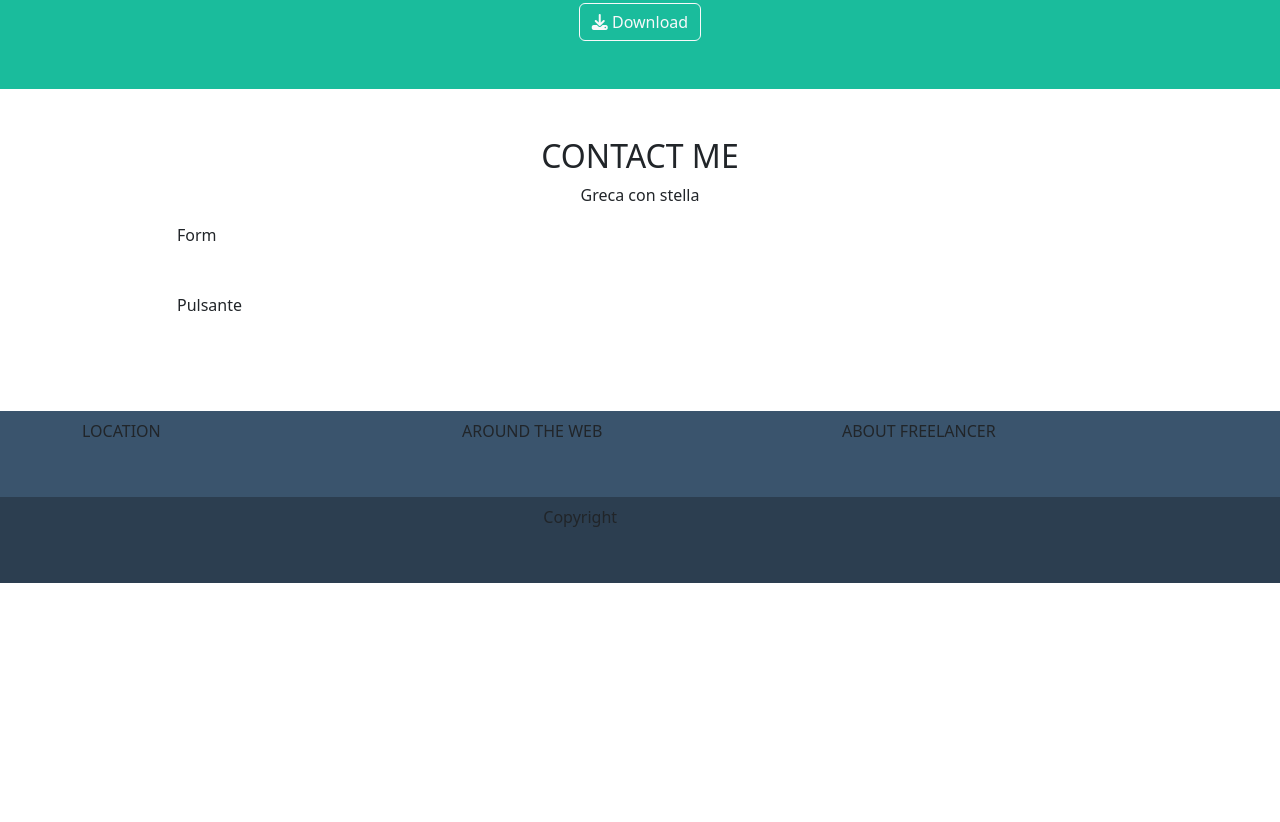
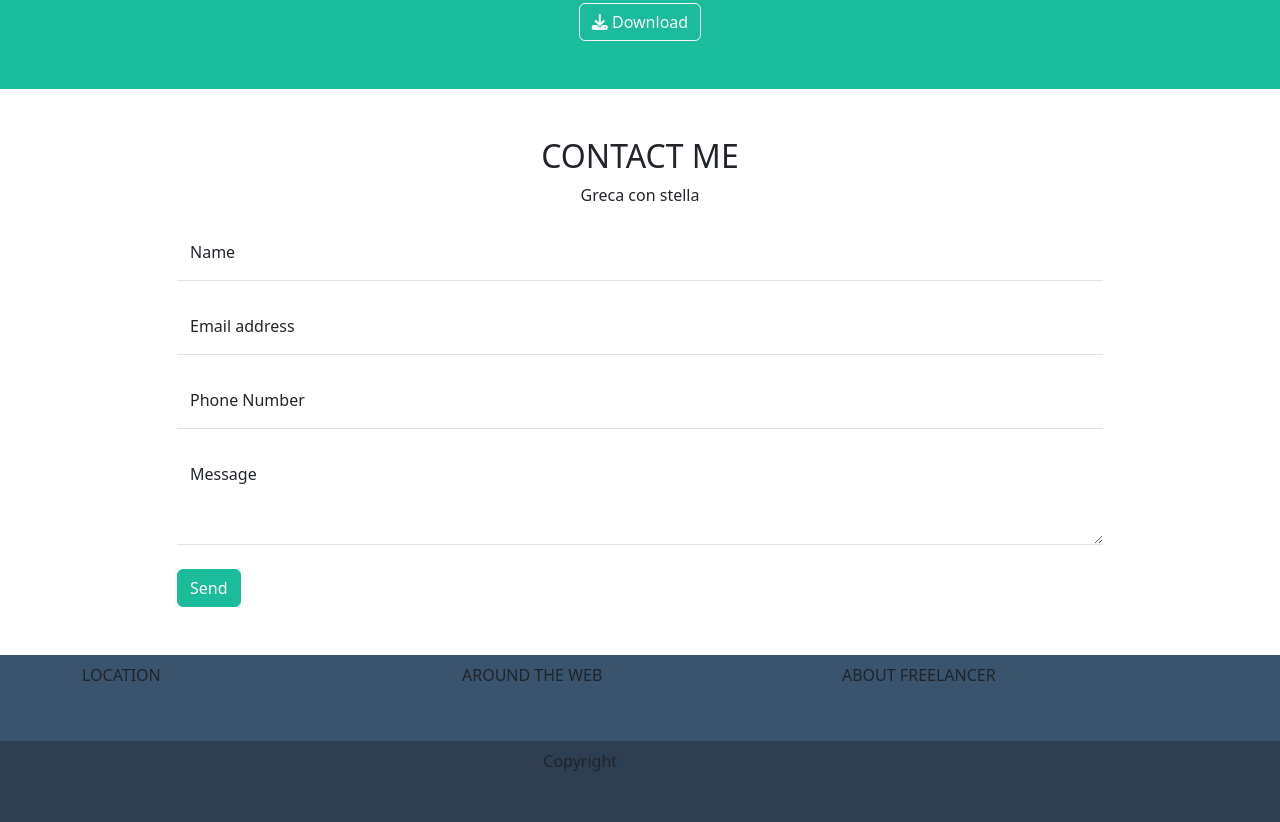
Before and after one commit to ElyPoli/html-css-bootstrap-freelancer, a plain HTML site: page index.html in a window 1280 px wide. Shown: the part 1680-2502 px from the top of the page. Before the commit the page ends 2263 px from the top, so only its background shows below. Drawn offline with nearby package versions, Linux system fonts and the light colour scheme.

Commit message:
added section contact form

```diff
--- a/css/style.css
+++ b/css/style.css
@@ -8,6 +8,9 @@
     /* Modifica colore grigio scuro */
     --bs-dark: #2c3e50;
     --bs-dark-rgb: 44, 62, 80;
+    /* Modifica colore pulsante */
+    /* --bs-btn-bg: #1abc9c;
+    --bs-btn-bg-rgb: 26, 188, 156; */
 }
 
 [class*="col-"] {
@@ -48,3 +51,21 @@ section {
     margin-bottom: 0;
     margin-top: 0;
 }
+
+/* Pulsante form di contatto */
+.my-btn-contact-form {
+    --bs-btn-color: #fff;
+    --bs-btn-bg: #1abc9c;
+    --bs-btn-border-color: #1abc9c;
+    --bs-btn-hover-color: #fff;
+    --bs-btn-hover-bg: #2ae2bd;
+    --bs-btn-hover-border-color: #2ae2bd;
+    --bs-btn-focus-shadow-rgb: 49,132,253;
+    --bs-btn-active-color: #fff;
+    --bs-btn-active-bg: #2ae2bd;
+    --bs-btn-active-border-color: #2ae2bd;
+    --bs-btn-active-shadow: inset 0 3px 5px rgba(0, 0, 0, 0.125);
+    --bs-btn-disabled-color: #fff;
+    --bs-btn-disabled-bg: #2ae2bd;
+    --bs-btn-disabled-border-color: #2ae2bd;
+}
--- a/index.html
+++ b/index.html
@@ -26,16 +26,19 @@
                 <div class="d-flex justify-content-between">
                     <p class="text-white text-uppercase fs-5 fw-bold mt-auto mb-auto">Start Bootstrap</p>
                     <!-- Menù esteso -->
-                    <div class="d-none d-md-flex">
+                    <div class="d-none d-md-flex align-items-center">
                         <ul class="my-list-group list-group-horizontal">
                             <li class="list-group-item">
-                                <a class="text-uppercase link-light link-offset-1-hover link-underline link-underline-opacity-0 link-underline-opacity-75-hover" href="#">Portfolio</a>
+                                <a class="text-uppercase link-light link-offset-1-hover link-underline link-underline-opacity-0 link-underline-opacity-75-hover"
+                                    href="#">Portfolio</a>
                             </li>
                             <li class="list-group-item">
-                                <a class="text-uppercase link-light link-offset-1-hover link-underline link-underline-opacity-0 link-underline-opacity-75-hover" href="#">About</a>
+                                <a class="text-uppercase link-light link-offset-1-hover link-underline link-underline-opacity-0 link-underline-opacity-75-hover"
+                                    href="#">About</a>
                             </li>
                             <li class="list-group-item">
-                                <a class="text-uppercase link-light link-offset-1-hover link-underline link-underline-opacity-0 link-underline-opacity-75-hover" href="#">Contact</a>
+                                <a class="text-uppercase link-light link-offset-1-hover link-underline link-underline-opacity-0 link-underline-opacity-75-hover"
+                                    href="#">Contact</a>
                             </li>
                         </ul>
                     </div>
@@ -174,13 +177,32 @@
                     <!-- Sottosezione form -->
                     <div class="row">
                         <div class="col-10 offset-1">
-                            <p>Form</p>
+                            <!-- Input - name -->
+                            <div class="form-floating mb-3">
+                                <input type="text" class="form-control border-top-0 border-end-0 border-start-0 rounded-0" id="floatingInput-name" placeholder="Name">
+                                <label for="floatingInput-name">Name</label>
                             </div>
+                            <!-- Input - e-mail -->
+                            <div class="form-floating mb-3">
+                                <input type="email" class="form-control border-top-0 border-end-0 border-start-0 rounded-0" id="floatingInput-email" placeholder="name@example.com">
+                                <label for="floatingInput-email">Email address</label>
+                            </div>
+                            <!-- Input - phone number -->
+                            <div class="form-floating mb-3">
+                                <input type="text" class="form-control border-top-0 border-end-0 border-start-0 rounded-0" id="floatingInput-phone" placeholder="Phone Number">
+                                <label for="floatingInput-phone">Phone Number</label>
+                            </div>
+                            <!-- Input - message -->
+                            <div class="form-floating">
+                                <textarea class="form-control border-top-0 border-end-0 border-start-0 rounded-0" placeholder="Leave a comment here" id="floatingInput-comment" style="height: 100px"></textarea>
+                                <label for="floatingInput-comment">Message</label>
                             </div>
                             <!-- Pulsante -->
-                    <div class="row">
-                        <div class="col-2 offset-1 col-lg-1">
-                            <p>Pulsante</p>
+                            <div class="pt-4">
+                                <button class="btn my-btn-contact-form">
+                                    Send
+                                </button>
+                            </div>
                         </div>
                     </div>
                 </div>
```
Lines whose indentation alone changed are shown as unchanged.
